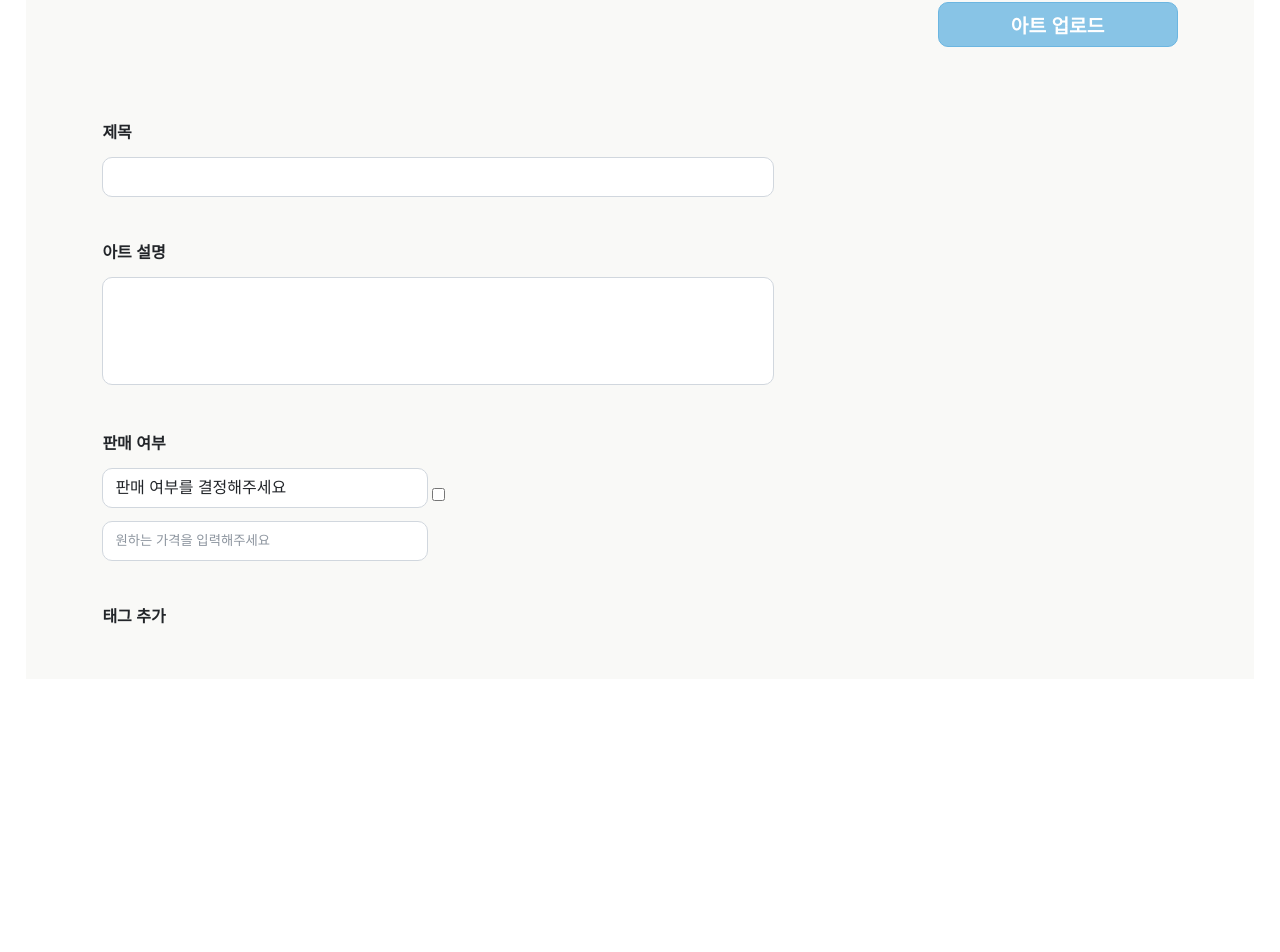
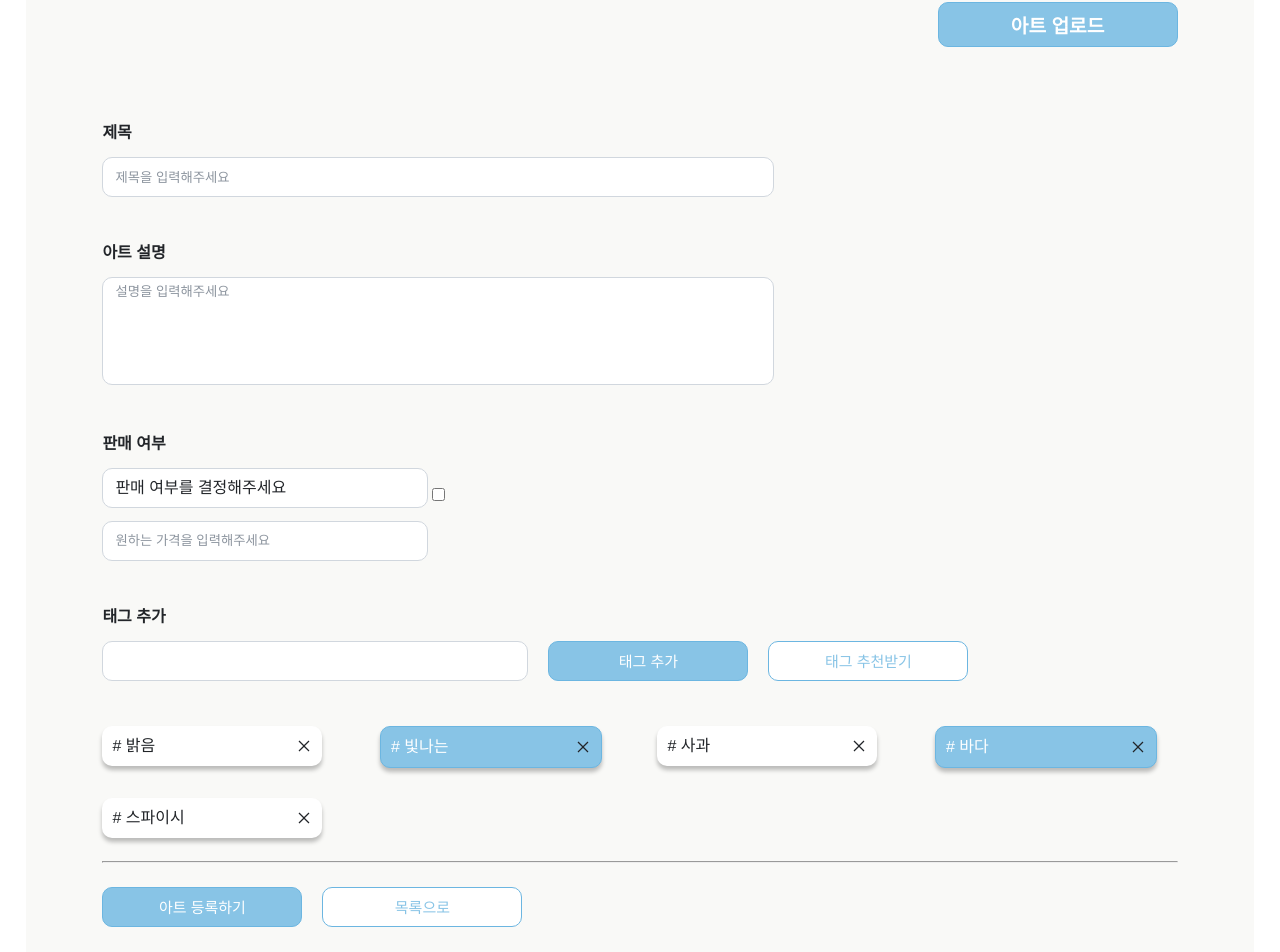
Before and after one commit to thstmddns/ArtHorizon, a React (Create React App) app in the folder frontend/: page /register in a window 1280 px wide. Shown: the part 521-1473 px from the top of the page. Before the commit the page ends 1226 px from the top, so only its background shows below. Built offline with nearby package versions, Linux system fonts and the light colour scheme.

Commit message:
Feat fe/piececommit

```diff
--- a/frontend/package.json
+++ b/frontend/package.json
@@ -12,6 +12,7 @@
     "match-sorter": "^6.3.1",
     "react": "^18.2.0",
     "react-dom": "^18.2.0",
+    "react-grid-system": "^8.1.6",
     "react-icons": "^4.4.0",
     "react-redux": "^8.0.2",
     "react-router-dom": "^6.4.0",
--- a/frontend/src/pages/piececommit/PieceCommit.jsx
+++ b/frontend/src/pages/piececommit/PieceCommit.jsx
@@ -2,13 +2,25 @@ import React from "react";
 import { useRef } from "react";
 import { useState } from "react";
 import styled from "styled-components";
+import { Container, Row, Col } from "react-grid-system";
+import { VscChromeClose } from "react-icons/vsc";
 
 import NavigationBar from "../../components/NavigationBar";
 import Input from "../../components/input/Input";
+import Button from "../../components/Button";
 
 const PieceCommit = () => {
   const [newArt, setNewArt] = useState("");
   const [price, setPrice] = useState(0);
+  const [tags, setTags] = useState([
+    "밝음",
+    "빛나는",
+    "사과",
+    "바다",
+    "스파이시",
+  ]);
+  const [newTag, setNewTag] = useState([]);
+
   const ImageInput = useRef();
 
   const handleChange = () => {
@@ -31,10 +43,15 @@ const PieceCommit = () => {
     setPrice(newPrice);
   };
 
+  const tagItemUpdate = (text) => {
+    setNewTag(text);
+    console.log(newTag);
+  };
+
   return (
     <div>
       <NavigationBar />
-      <Container>
+      <ItemContainer>
         <Title>나의 아트 등록</Title>
         <hr />
         <RegistItem>아트 이미지</RegistItem>
@@ -50,31 +67,67 @@ const PieceCommit = () => {
           <BringButton onClick={handleChange}>아트 업로드</BringButton>
         </ButtonWrapper>
         <RegistItem>제목</RegistItem>
-        <TitleInput />
+        <TitleInput placeholder="제목을 입력해주세요" />
         <RegistItem>아트 설명</RegistItem>
-        <ArtTextInput />
+        <ArtTextInput placeholder="설명을 입력해주세요" />
         <RegistItem>판매 여부</RegistItem>
         <Allow>
           {/* 스위치 안에 허용/거부 넣으면 될듯 */}
           <AllowCheck>판매 여부를 결정해주세요</AllowCheck>
           <input type="checkbox" />
         </Allow>
-        <Price
+        <PriceInput
           placeholder="원하는 가격을 입력해주세요"
+          type="number"
+          min="0"
+          step="10000"
           onChange={(e) => updatePrice(e.target.value)}
         />
         <RegistItem>태그 추가</RegistItem>
-        {/* <TagWrapper>
-          <TagInput />
-        </TagWrapper> */}
-      </Container>
+        <TagWrapper>
+          <TagInput
+            name="newTag"
+            onChange={(e) => tagItemUpdate(e.target.value)}
+          />
+          <BlueButton>태그 추가</BlueButton>
+          <WhiteButton>태그 추천받기</WhiteButton>
+        </TagWrapper>
+        <TagContainer>
+          <Row>
+            {tags?.map((tag, index) => {
+              if (index % 2) {
+                return (
+                  <ColItem key={index}>
+                    <BlueItem sm={3}>
+                      # {tag}
+                      <VscChromeClose color="white" />
+                    </BlueItem>
+                  </ColItem>
+                );
+              } else {
+                return (
+                  <ColItem key={index}>
+                    <WhiteItem sm={3}>
+                      # {tag} <VscChromeClose />
+                    </WhiteItem>
+                  </ColItem>
+                );
+              }
+            })}
+          </Row>
+        </TagContainer>
+        <hr />
+        <br />
+        <BlueButton>아트 등록하기</BlueButton>
+        <WhiteButton>목록으로</WhiteButton>
+      </ItemContainer>
     </div>
   );
 };
 
 export default PieceCommit;
 
-const Container = styled.div`
+const ItemContainer = styled.div`
   margin: 2vw 2vw;
   padding: 3vw 6vw;
   background: #f9f9f7;
@@ -141,6 +194,9 @@ const BringButton = styled.button`
 
 const TitleInput = styled(Input)`
   width: 60%;
+  &:: placeholder {
+    color: #8d959f;
+  }
 `;
 
 const ArtTextInput = styled.textarea`
@@ -151,6 +207,9 @@ const ArtTextInput = styled.textarea`
   padding: 3px 12px 3px 12px;
   background-color: #ffffff;
   resize: none;
+  &:: placeholder {
+    color: #8d959f;
+  }
 `;
 
 const Allow = styled.div`
@@ -170,9 +229,70 @@ const AllowCheck = styled.div`
   margin-bottom: 1vw;
 `;
 
-const Price = styled(Input)`
+const PriceInput = styled(Input)`
   width: 300px;
   &:: placeholder {
     color: #8d959f;
   }
 `;
+
+const TagWrapper = styled.div`
+  display: flex;
+  flex-direction: row;
+`;
+
+const TagInput = styled(Input)`
+  width: 400px;
+  margin-right: 20px;
+`;
+
+const BlueButton = styled(Button)`
+  width: 200px;
+  height: 40px;
+  font-size: 15px;
+  margin-right: 20px;
+`;
+
+const WhiteButton = styled(Button)`
+  width: 200px;
+  color: #88c4e6;
+  height: 40px;
+  font-size: 15px;
+  background-color: #ffffff;
+`;
+
+const TagContainer = styled.div`
+  margin-top: 30px;
+  margin-left: 0px;
+  width: 1080px;
+`;
+
+const ColItem = styled(Col)`
+  padding: 15px;
+`;
+
+const BlueItem = styled.div`
+  background-color: #88c4e6;
+  border: 1px solid #6cb6e1;
+  border-radius: 10px;
+  color: #ffffff;
+  width: 200px;
+  height: 40px;
+  box-shadow: 0px 4px 4px rgba(0, 0, 0, 0.25);
+  display: flex;
+  justify-content: space-between;
+  align-items: center;
+  padding: 0 10px;
+`;
+
+const WhiteItem = styled.div`
+  background-color: #ffffff;
+  border-radius: 10px;
+  width: 200px;
+  height: 40px;
+  box-shadow: 0px 4px 4px rgba(0, 0, 0, 0.25);
+  display: flex;
+  justify-content: space-between;
+  align-items: center;
+  padding: 0 10px;
+`;
```
Also changed, not shown: 1 other file (tests, documents, lock files or other folders).
